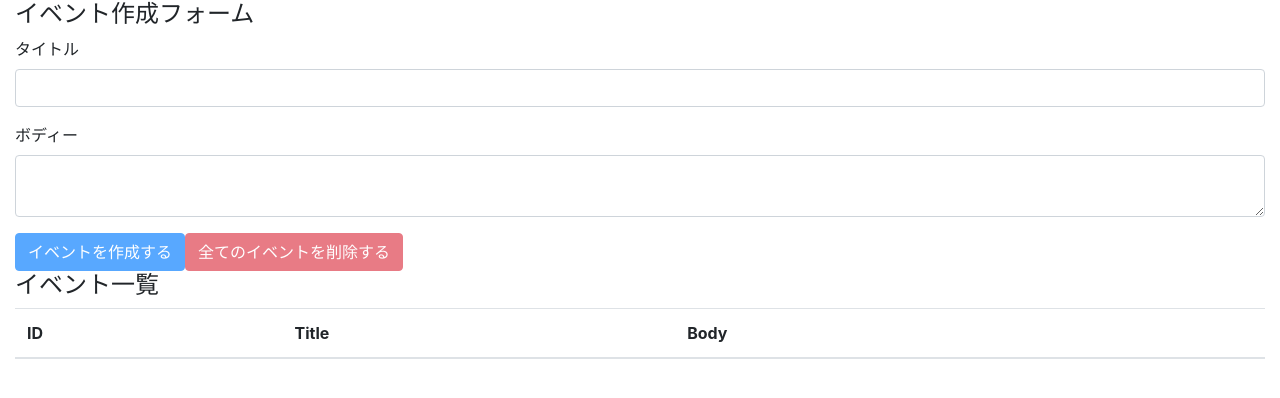
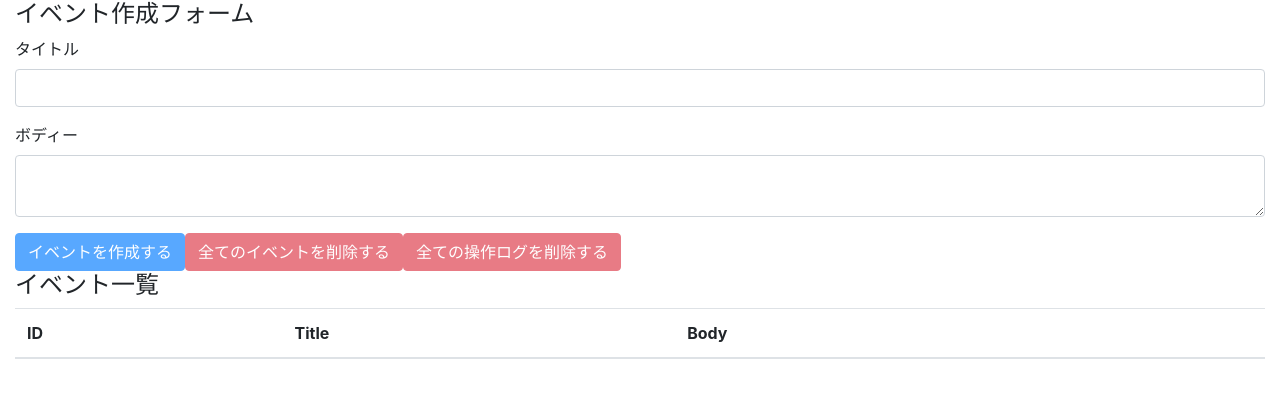
Before and after one commit to keng-oh/sample.react-hooks, a React (Create React App) app in the folder react-hooks-101/: page / in a window 1280 px wide. Shown: the top 398 px of the page. Built offline with nearby package versions, Linux system fonts and the light colour scheme.

Commit message:
implement delete all operation logs func

```diff
--- a/react-hooks-101/src/components/EventForm.js
+++ b/react-hooks-101/src/components/EventForm.js
@@ -48,6 +48,16 @@
     }
   }
 
+  const deleteAllOperationLogs = e => {
+    e.preventDefault()
+    const result = window.confirm('全ての操作ログを本当に削除してもいいですか？')
+    if (result) {
+      dispatch({
+        type: DELETE_ALL_OPERATION_LOGS
+      })
+    }
+  }
+
   const unCreatable = title === '' || body === ''
 
   return (
@@ -65,6 +75,7 @@
 
         <button className="btn btn-primary" onClick={addEvent} disabled={unCreatable}>イベントを作成する</button>
         <button className="btn btn-danger" onClick={deleteAllEvents} disabled={state.events.length === 0}>全てのイベントを削除する</button>
+        <button className="btn btn-danger" onClick={deleteAllOperationLogs} disabled={state.operationLogs.length === 0}>全ての操作ログを削除する</button>
       </form>
     </>
   )
```
